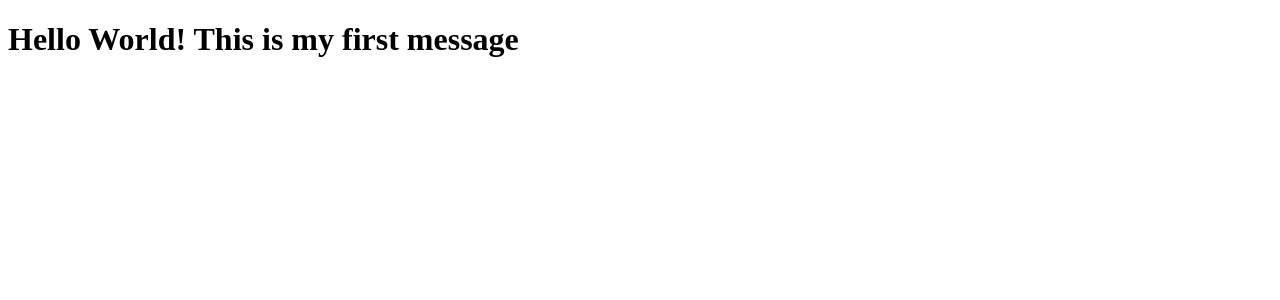
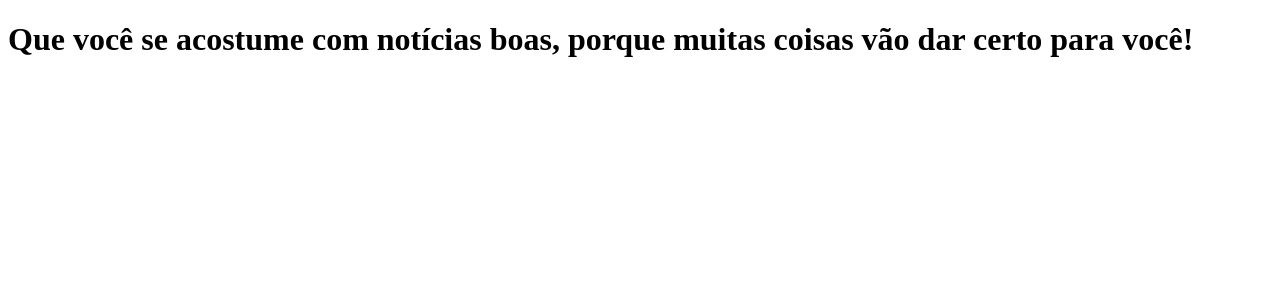
Before and after one commit to rodriguezpatrick/clone-tabnews, a Next.js app: page / in a window 1280 px wide. Shown: the top 300 px of the page. Built offline with nearby package versions, Linux system fonts and the light colour scheme.

Commit message:
modificou a frase

```diff
--- a/pages/index.js
+++ b/pages/index.js
@@ -1,5 +1,5 @@
 function Home(){
-    return <h1>Hello World! This is my first message</h1>
+    return <h1>Que você se acostume com notícias boas, porque muitas coisas vão dar certo para você!</h1>
 }
 
 export default Home
```
